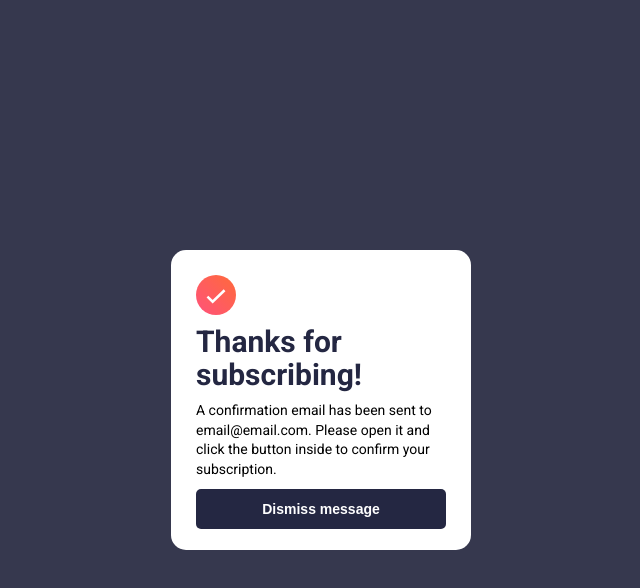
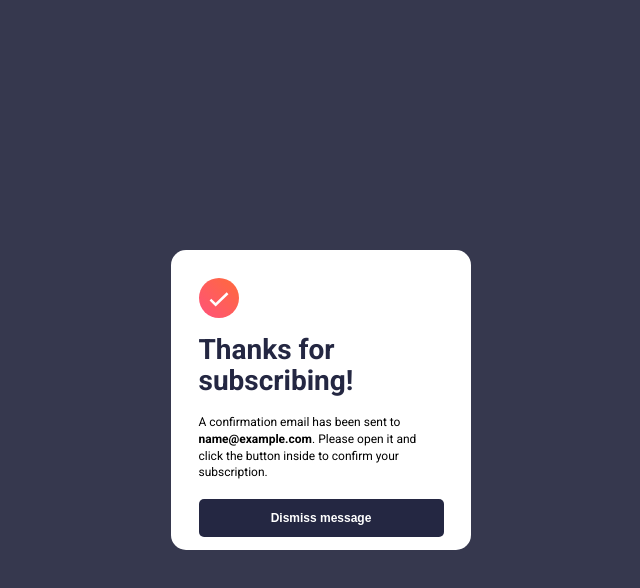
Before and after one commit to StanishCode/newsletter, a website: page index.html in a window 1280 px wide. Both pictures are taken after typing "name@example.com" into the empty fields and a click on the button "Subscribe to monthly newsletter". Shown: the whole page, without its empty margins (319-959 px from the left). Drawn offline with Linux system fonts and the light colour scheme.

Commit message:
add dynamic email address in modal text and adjust modal typography

```diff
--- a/app.js
+++ b/app.js
@@ -1,5 +1,6 @@
 const backdrop = document.querySelector(".backdrop");
 const modal = document.querySelector(".modal");
+const subscriber = document.querySelector(".modal__text span");
 const description = document.querySelector(".content__description");
 const illustration = document.querySelector(".signup-illustration");
 const modalButton = document.querySelector(".modal__button");
@@ -20,9 +21,12 @@ form.addEventListener("submit", (event) => {
   if (email.value.trim().length === 0 || !email.value.includes("@")) {
     email.classList.remove("invalid");
     email.classList.add("invalid");
+
     if (!document.querySelector(".label-container p")) {
       label.insertAdjacentHTML("afterend", "<p>Valid email required</p>");
     }
+    email.value = "";
+
     return;
   }
 
@@ -30,7 +34,9 @@ form.addEventListener("submit", (event) => {
     document.querySelector(".label-container p").remove();
     email.classList.remove("invalid");
   }
+  const subscriberEmail = email.value;
   email.value = "";
+  subscriber.innerHTML = subscriberEmail;
 
   description.classList.toggle("closed");
   illustration.classList.toggle("closed");
--- a/sass/_components.scss
+++ b/sass/_components.scss
@@ -166,7 +166,7 @@
   height: 30rem;
   width: 30rem;
   border-radius: 15px;
-  padding: 2.5rem;
+  padding: 2.75rem;
   position: absolute;
   top: 50%;
   left: 50%;
@@ -175,7 +175,7 @@
 
   display: flex;
   flex-direction: column;
-  gap: 1rem;
+  gap: 1.75rem;
 
   & img {
     width: 4rem;
@@ -183,7 +183,17 @@
   }
 
   &__text {
-    font-size: 1.4rem;
+    font-size: 1.2rem;
     line-height: 1.4;
+
+    & span {
+      font-weight: 700;
+    }
+  }
+
+  &__button {
+    &.btn {
+      font-size: 1.2rem;
+    }
   }
 }
--- a/sass/_typography.scss
+++ b/sass/_typography.scss
@@ -6,7 +6,7 @@
 }
 
 .heading-secondary {
-  font-size: 3rem;
+  font-size: 2.8rem;
   font-weight: 700;
   color: var(--color-secondary);
   line-height: 1.1;
--- a/sass/main.scss
+++ b/sass/main.scss
@@ -1,3 +1,4 @@
 @import "base";
 @import "layout";
 @import "components";
+@import "typography";
```
Also changed, not shown: assets/css/style.css.
